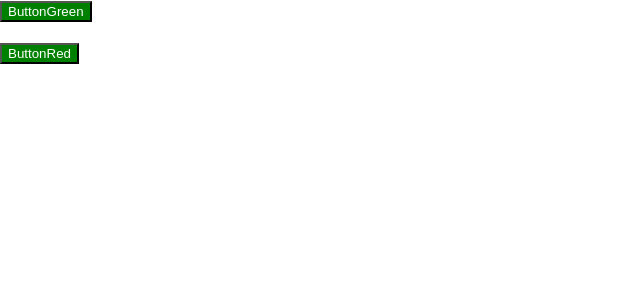
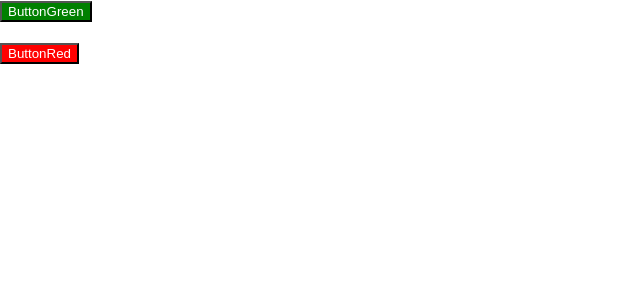
Before and after one commit to coderoadpl/frontend--react--task-38, a React (Create React App) app: page / in a window 1280 px wide. Shown: the top 300 px of the page, without its empty margins (0-640 px from the left). Built offline with nearby package versions, Linux system fonts and the light colour scheme.

Commit message:
Using CSS modules

```diff
--- a/src/App.js
+++ b/src/App.js
@@ -1,6 +1,6 @@
 import React from 'react'
+import ButtonGreen from './ButtonGreen'
 import ButtonRed from './ButtonRed'
-import ButtonGreen from './ButtonGreen'
 
 export const App = () => {
   return (
--- a/src/ButtonGreen/ButtonGreen.js
+++ b/src/ButtonGreen/ButtonGreen.js
@@ -1,11 +1,13 @@
 import React from 'react'
 
-import './styles.css'
+import { button } from './styles.module.css'
+
+console.log(button)
 
 export const ButtonGreen = () => {
   return (
     <button
-      className={'button'}
+      className={button}
     >
       ButtonGreen
     </button>
--- a/src/ButtonRed/ButtonRed.js
+++ b/src/ButtonRed/ButtonRed.js
@@ -1,11 +1,13 @@
 import React from 'react'
 
-import './styles.css'
+import classes from './styles.module.css'
+
+console.log(classes)
 
 export const ButtonRed = () => {
   return (
     <button
-      className={'button'}
+      className={classes.button}
     >
       ButtonRed
     </button>
```
Also changed, not shown: src/ButtonGreen/styles.module.css (renamed from src/ButtonGreen/styles.css), src/ButtonRed/styles.module.css (renamed from src/ButtonRed/styles.css).
